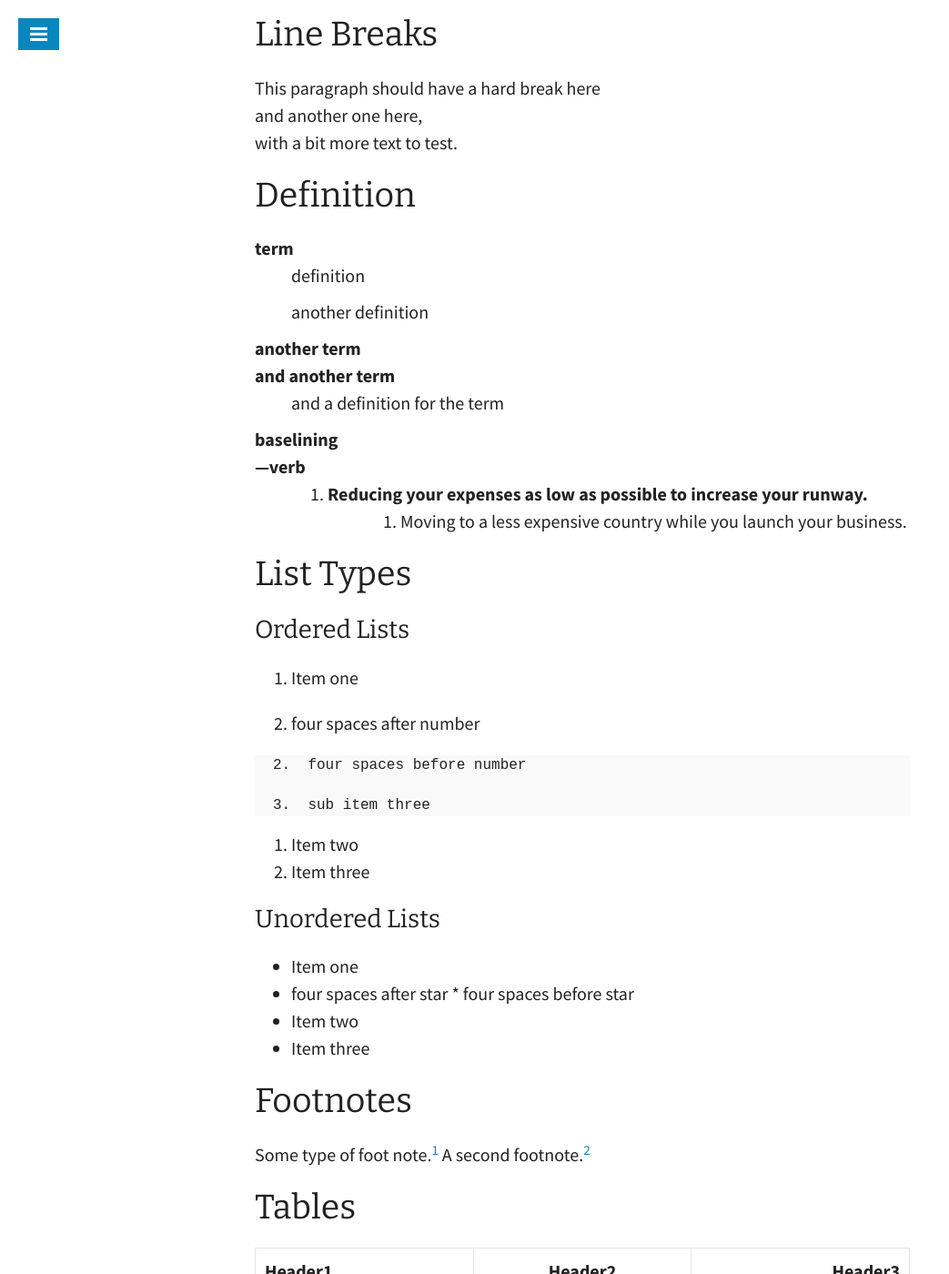
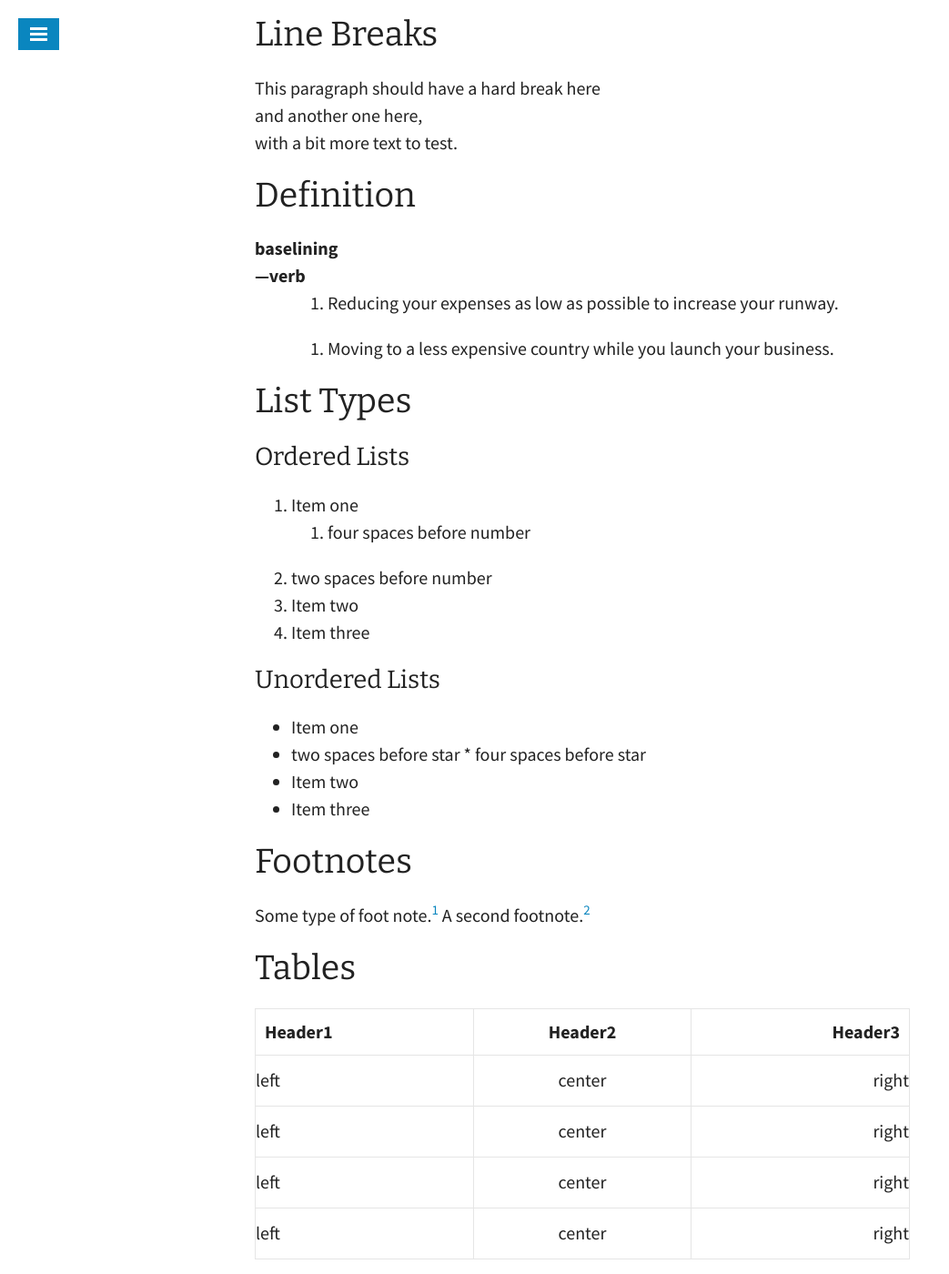
Before and after one commit to snowdj/bradonomics.github.io, a Jekyll site: the page built from _posts/2014-09-22-test-post.md, in a window 1280 px wide and 1400 px high, scrolled down 1058 px. Shown: the whole window at 91% size, without its empty margins (0-1043 px from the left). Built offline with Jekyll 4.4.1, drawn with Linux system fonts in a browser that asks for light colours; some web fonts are replaced.

Commit message:
definition

```diff
--- a/_posts/2014-09-22-test-post.md
+++ b/_posts/2014-09-22-test-post.md
@@ -25,38 +25,25 @@ with a bit more text to test.
 
 ## Definition
 
-term
-: definition
-: another definition
-
-another term
-and another term
-: and a definition for the term
-
 baselining
 ---verb
-: 1.  Reducing your expenses as low as possible to increase your runway.
-    : 2.  Moving to a less expensive country while you launch your business.
+:  1. Reducing your expenses as low as possible to increase your runway.
+:  2. Moving to a less expensive country while you launch your business.
 
 ## List Types
 
 ### Ordered Lists
 
-1.    Item one
-
-  1.    four spaces after number
-
-    2.  four spaces before number
-
-    3.  sub item three
-
-2.  Item two
-3.  Item three
+1.  Item one
+    1. four spaces before number
+  2. two spaces before number
+2. Item two
+3. Item three
 
 ### Unordered Lists
 
 *  Item one
-  *    four spaces after star
+  *  two spaces before star
     *  four spaces before star
 *  Item two
 *  Item three
```
